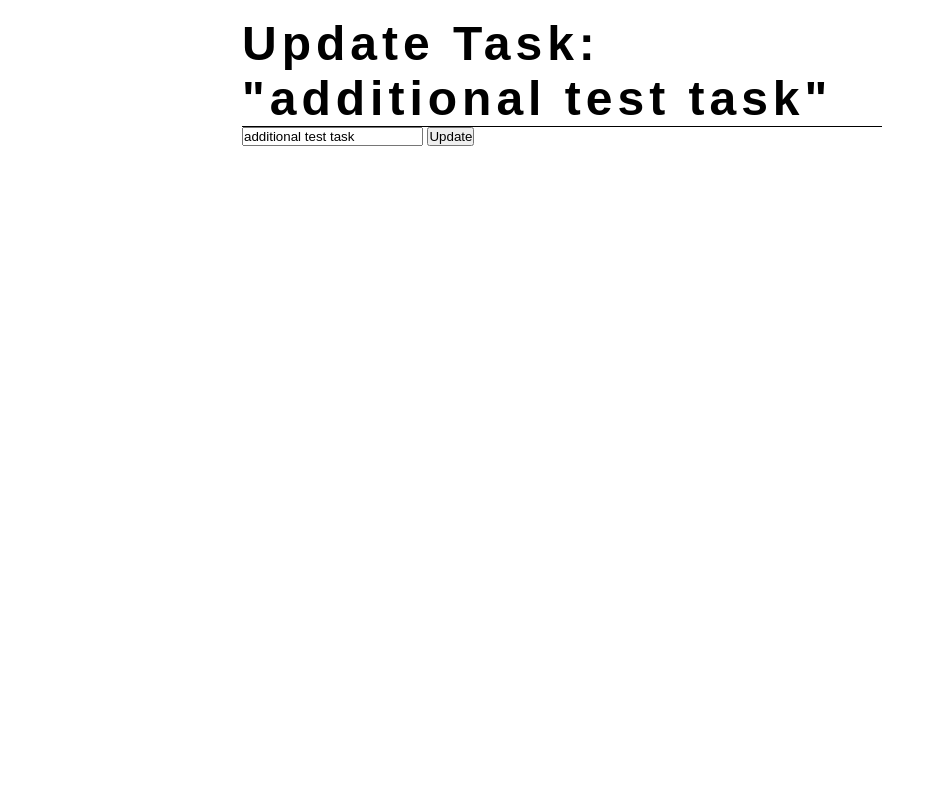
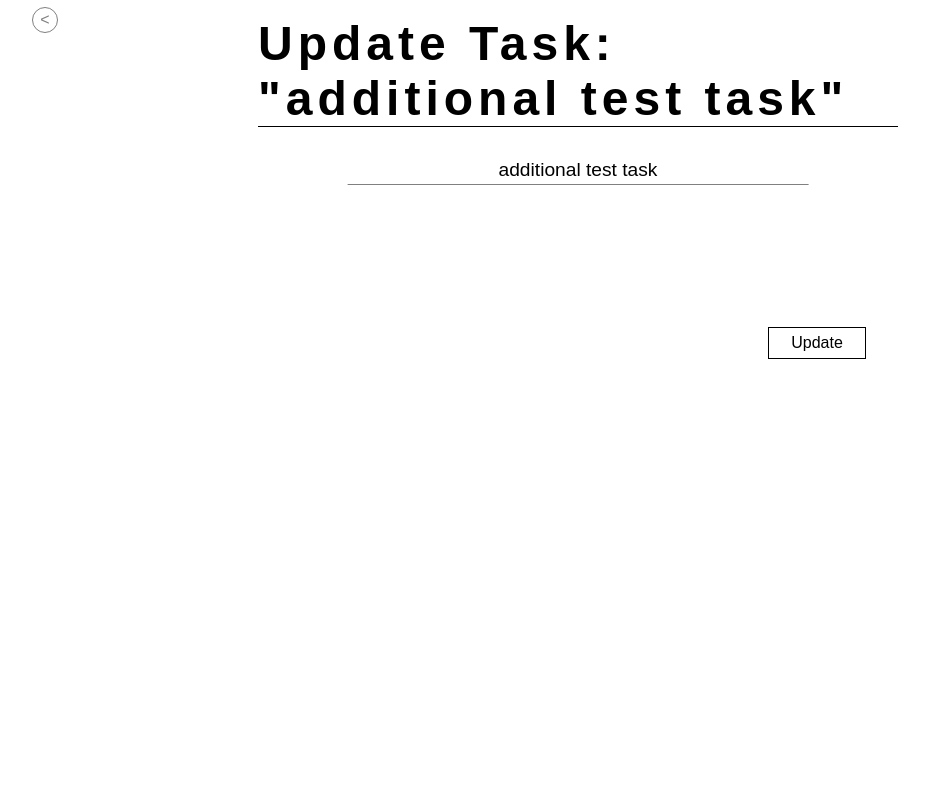
Before and after one commit to Nnisik/AI-task-manager, a Flask app: page /update/3 in a window 1280 px wide. Shown: the whole page, without its empty margins (78-1007 px from the left). Run offline with Flask 3, Linux system fonts and the light colour scheme; data comes from the database, SQL or seed files in the repository.

Commit message:
new task update page

```diff
--- a/static/css/style.css
+++ b/static/css/style.css
@@ -6,15 +6,17 @@
 }
 
 body {
-    position: relative;
-    left: 50%;
-    transform: translateX(-50%);
-    width: 50%;
+    display: flex;
+    justify-content: center;
+    width: 100%;
     height: calc(100vh - 2rem);
     padding: 1rem;
     overscroll-behavior: none;
 }
 
+.container {
+    width: 50%;
+}
 .header {
     font-size: 3rem;
     letter-spacing: 5px;
@@ -79,3 +81,68 @@ body {
         font-size: 0.7rem;
     }
 }
+
+/* update task page styling */
+.go-back-btn {
+    position: absolute;
+    top: 7px;
+    left: 110px;
+    width: 1.5rem;
+    aspect-ratio: 1/1;
+    font-size: 1rem;
+    background: transparent;
+    color: grey;
+    border: 1px solid grey;
+    border-radius: 50%;
+    transition-duration: 0.3s;
+
+    &:hover {
+        color: black;
+        border: 1px solid black;
+        box-shadow: gray;
+    }
+}
+
+.content {
+    padding: 2rem;
+}
+
+.update-form {
+    position: relative;
+    height: 200px;
+}
+
+.update-form__container {
+    position: absolute;
+    top: 0;
+    left: 0;
+    width: 100%;
+    display: flex;
+    flex-direction: column;
+    gap: 1rem;
+
+    & input {
+        position: relative;
+        left: 50%;
+        transform: translateX(-50%);
+        width: 80%;
+        border: none;
+        outline: none;
+        border-bottom: 1px solid grey;
+        text-align: center;
+        font-size: 1.2rem;
+        padding-bottom: 0.2rem;
+    }
+}
+
+.update-form__update-btn {
+    position: absolute;
+    bottom: 0;
+    right: 0;
+    margin-top: 2rem;
+    font-size: 1rem;
+    height: 30px;
+    aspect-ratio: 16/5;
+    border: 1px solid black;
+    background: transparent;
+}
--- a/templates/update.html
+++ b/templates/update.html
@@ -1,12 +1,16 @@
 {% extends 'base.html' %}
 
 {% block body %}
-<h1 class="header">Update Task: "{{ task.content }}"</h1>
-<!-- TODO: rework page structure and style for more consistant and complex styling -->
-<div class="content">
-    <form action="/update/{{ task.id }}" method="POST">
-        <input type="text" name="content" id="content" value="{{ task.content }}">
-        <input type="submit" value="Update">
-    </form>
+<button class="go-back-btn"><</button>
+<div class="container">
+    <h1 class="header">Update Task: "{{ task.content }}"</h1>
+    <div class="content">
+        <form class="update-form" action="/update/{{ task.id }}" method="POST">
+            <div class="update-form__container">
+                <input class="update-form__container__content-field" type="text" name="content" value="{{ task.content }}">
+            </div>
+            <button class="update-form__update-btn" type="submit">Update</button>
+        </form>
+    </div>
 </div>
 {% endblock %}
```
